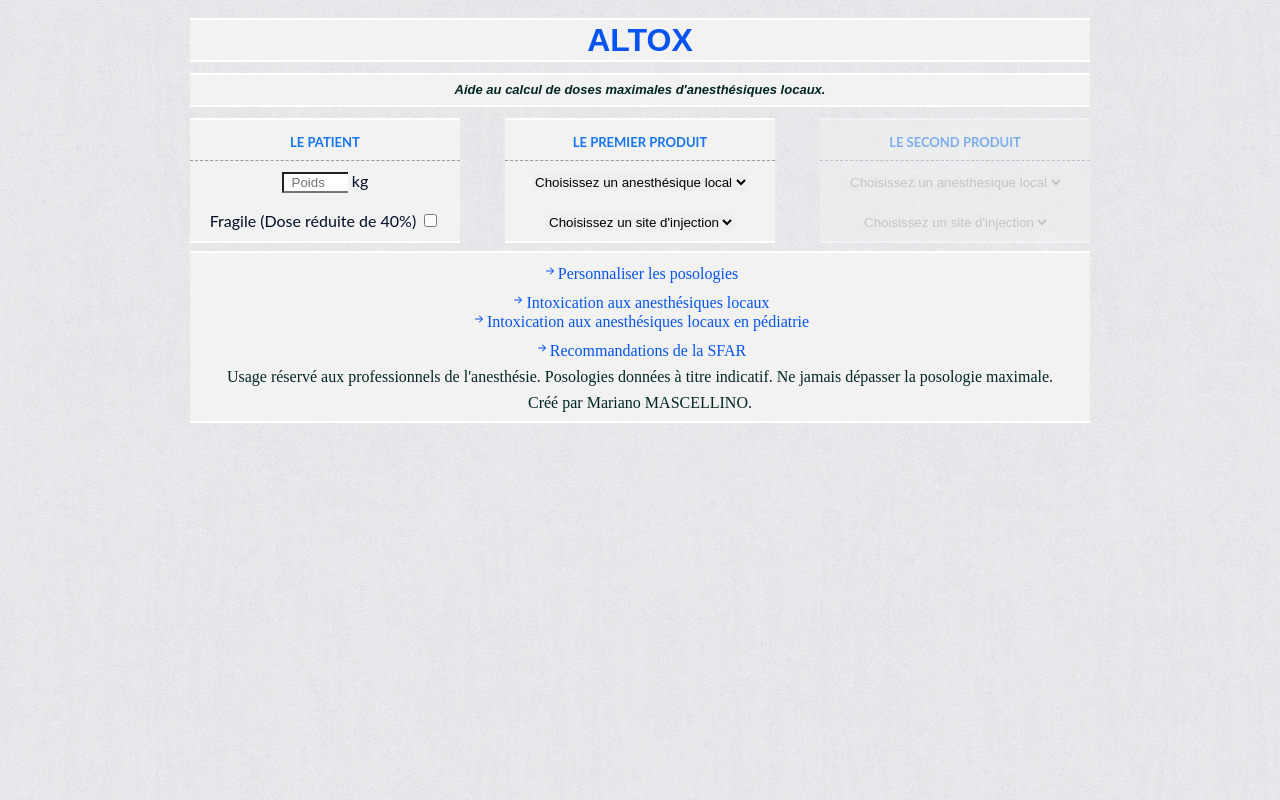
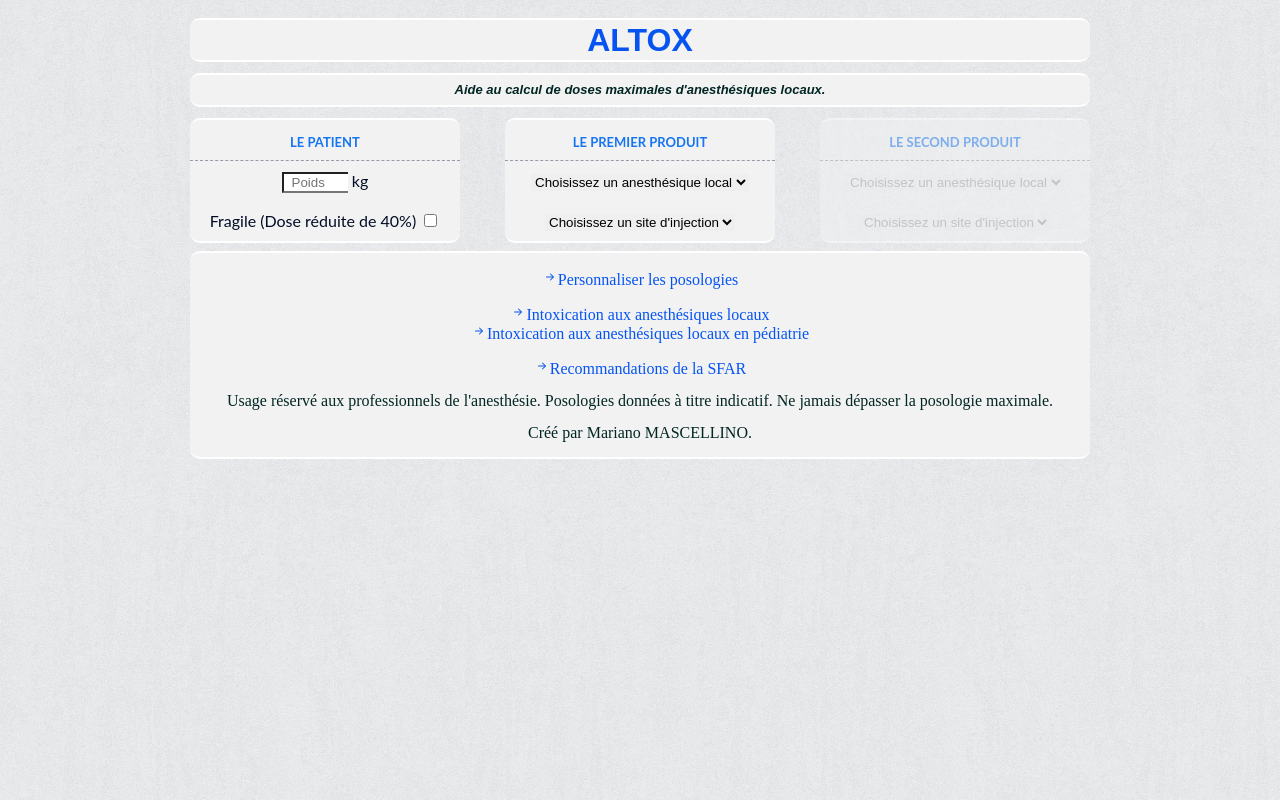
Before and after one commit to mariano-mascellino/ALTOX, a plain HTML site: page index.html in a window 1280 px wide. Drawn offline with nearby package versions, Linux system fonts and the light colour scheme.

Commit message:
arrondit les bordures des blocs

```diff
--- a/style.css
+++ b/style.css
@@ -15,7 +15,8 @@ body
 	font-family : "Lato";
 	border-top: 2px solid white;
 	border-bottom: 2px solid white;
-    color :  #010D26;
+    	color :  #010D26;
+	border-radius: 10px;
 }
 
 #poids, #volume1, #volume2
@@ -86,6 +87,7 @@ h1
 	margin-bottom : 0;
 	border-top: 2px solid white;
 	border-bottom: 2px solid white;
+	border-radius: 10px;
 }
 
 h2
@@ -99,6 +101,7 @@ h2
 	font-style: italic;
 	border-top: 2px solid white;
 	border-bottom: 2px solid white;
+	border-radius: 10px;
 }
 
 h3
@@ -167,9 +170,9 @@ a:hover
     background-color: white
 }
 
-footer p
+footer
 {
-    margin : 10px
+    border-radius: 10px;
 }
 
 input
```
